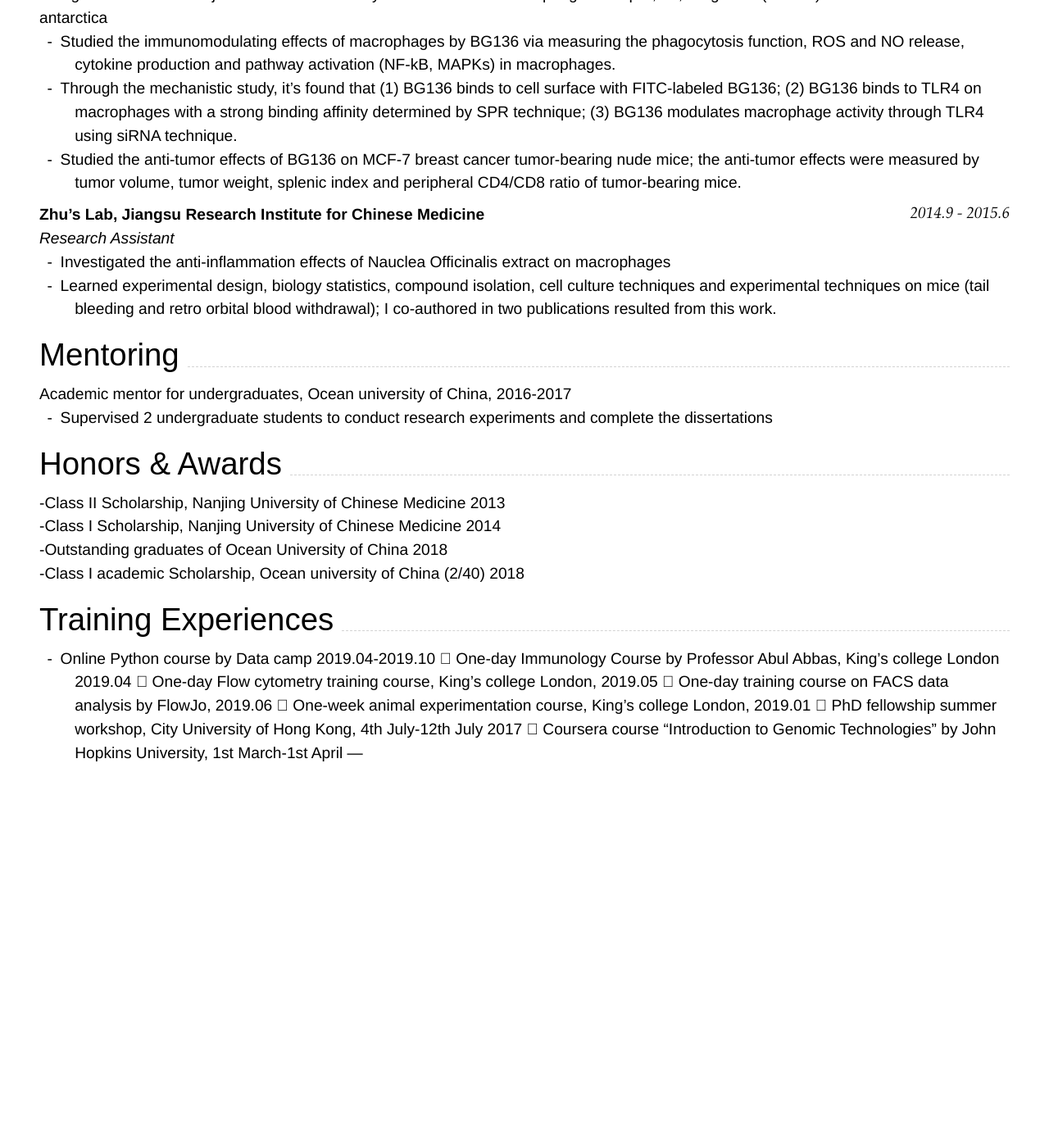
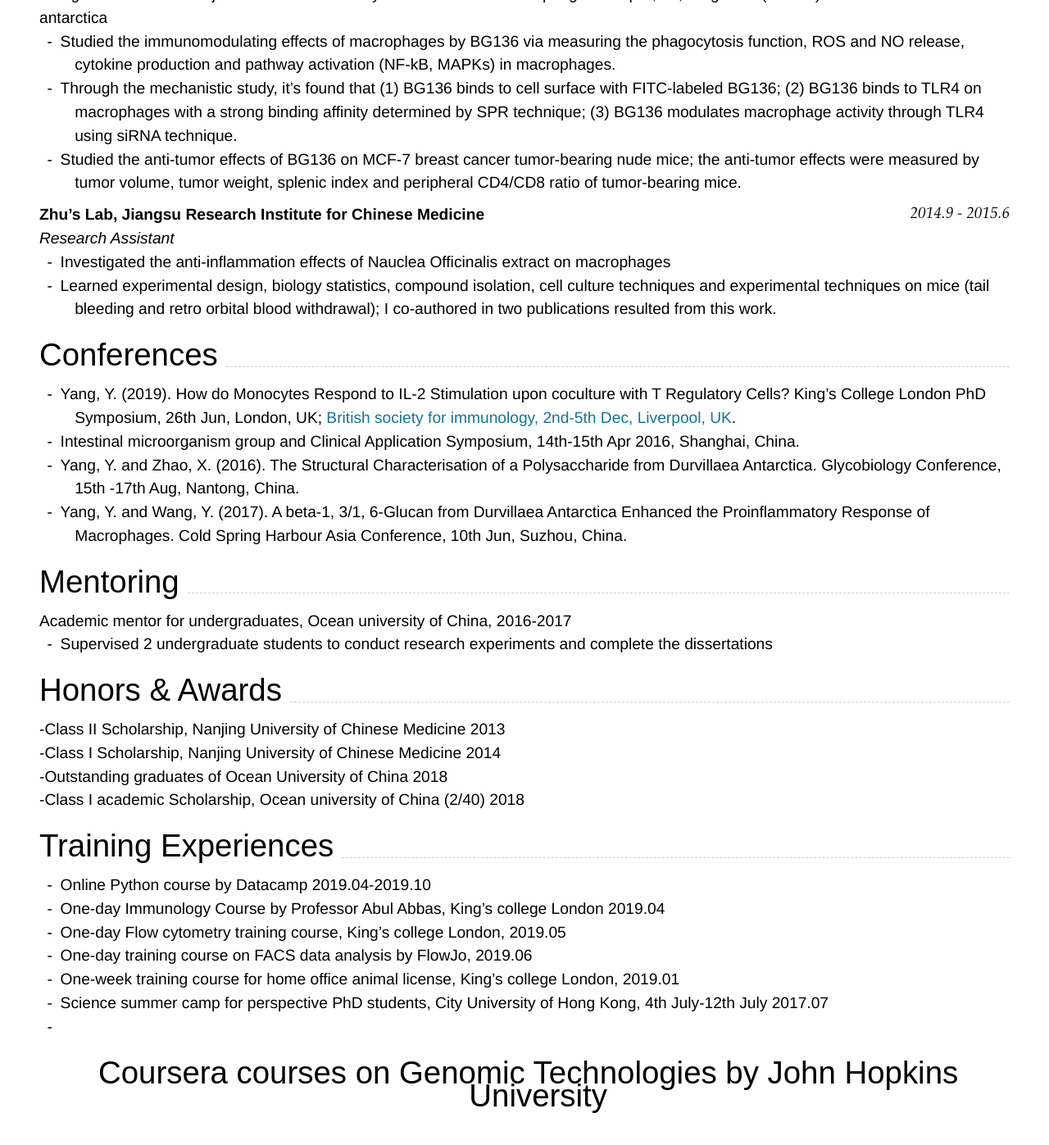
Before and after one commit to yiyiyi1992/Resume, a Jekyll site: the page built from index.md, in a window 1280 px wide and 1400 px high, scrolled down 1596 px. Shown: the top 1397 px of the window at 82% size. Built offline with Jekyll 4.4.1, drawn with Linux system fonts in a browser that asks for light colours; nearby versions of some CDN libraries; before the commit the page ends 2578 px from its top, so only the background shows below that.

Commit message:
Update index.md

```diff
--- a/index.md
+++ b/index.md
@@ -93,6 +93,12 @@ _Research Assistant_<br>
 -	Investigated the anti-inflammation effects of Nauclea Officinalis extract on macrophages
 -	Learned experimental design, biology statistics, compound isolation, cell culture techniques and experimental techniques on mice (tail bleeding and retro orbital blood withdrawal); I co-authored in two publications resulted from this work.
 
+## Conferences
+- Yang, Y. (2019). How do Monocytes Respond to IL-2 Stimulation upon coculture with T Regulatory Cells? King’s College London PhD Symposium, 26th Jun, London, UK; [British society for immunology, 2nd-5th Dec, Liverpool, UK](https://www.immunology.org/events/british-society-for-immunology-congress-2019).<br>
+-	Intestinal microorganism group and Clinical Application Symposium, 14th-15th Apr 2016, Shanghai, China. <br>
+-	Yang, Y. and Zhao, X. (2016). The Structural Characterisation of a Polysaccharide from Durvillaea Antarctica. Glycobiology Conference, 15th -17th Aug, Nantong, China.<br>
+-	Yang, Y. and Wang, Y. (2017). A beta-1, 3/1, 6-Glucan from Durvillaea Antarctica Enhanced the Proinflammatory Response of Macrophages. Cold Spring Harbour Asia Conference, 10th Jun, Suzhou, China.<br>
+
 
 ## Mentoring
 
@@ -109,13 +115,13 @@ _Research Assistant_<br>
 
 
 ## Training Experiences
--	Online Python course by Data camp 2019.04-2019.10
-	One-day Immunology Course by Professor Abul Abbas, King’s college London 2019.04
-	One-day Flow cytometry training course, King’s college London, 2019.05
-	One-day training course on FACS data analysis by FlowJo, 2019.06
-	One-week animal experimentation course, King’s college London, 2019.01
-	PhD fellowship summer workshop, City University of Hong Kong, 4th July-12th July 2017
-	Coursera course “Introduction to Genomic Technologies” by John Hopkins University, 1st March-1st April
+-	Online Python course by Datacamp 2019.04-2019.10
+-	One-day Immunology Course by Professor Abul Abbas, King’s college London 2019.04
+-	One-day Flow cytometry training course, King’s college London, 2019.05
+-	One-day training course on FACS data analysis by FlowJo, 2019.06
+-	One-week training course for home office animal license, King’s college London, 2019.01
+- Science summer camp for perspective PhD students, City University of Hong Kong, 4th July-12th July 2017.07
+-	Coursera courses on Genomic Technologies by John Hopkins University
 ---
 
 
```
